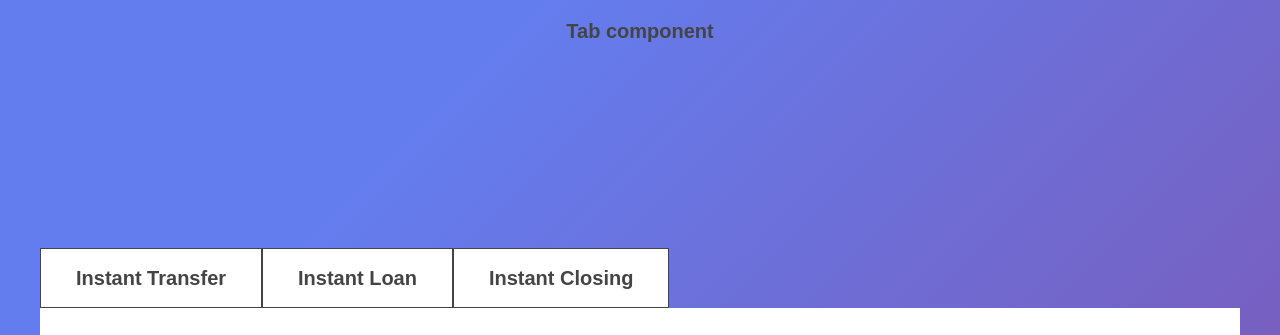
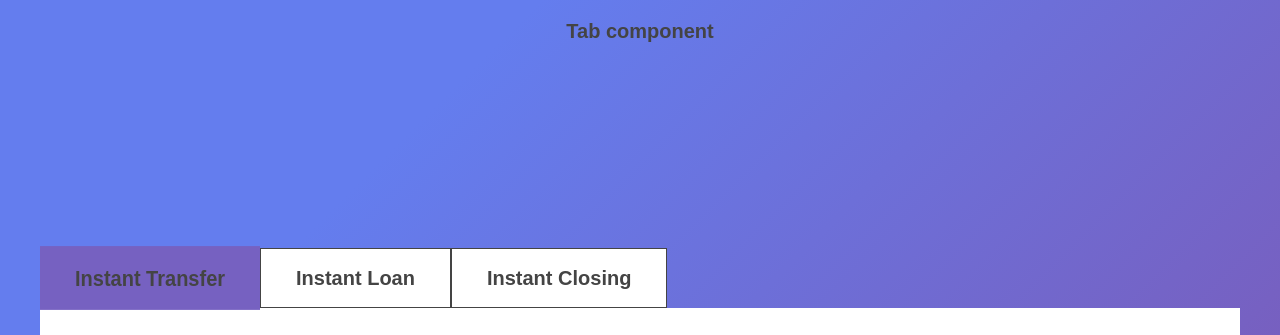
Before and after one commit to asifchowdhuryr8/javascript_projects, a website built with webpack: page 02-Tab-Component/src/index.html in a window 1280 px wide. Both pictures are taken after a click on the button "Instant Transfer". Shown: the top 335 px of the page. Built offline with nearby package versions, Linux system fonts and the light colour scheme.

Commit message:
Added a class to the active tab item and refactor the code.

```diff
--- a/02-Tab-Component/src/sass/main.scss
+++ b/02-Tab-Component/src/sass/main.scss
@@ -17,6 +17,7 @@
     text-align: center;
     padding: 2rem 0;
 }
+
 .button__item {
     font-size: 2rem;
     font-weight: 600;
@@ -27,6 +28,12 @@
     color: $grey;
     border: 1px solid $grey;
     cursor: pointer;
+
+    &.button__item--active {
+        transform: scaleY(1.1);
+        background-color: #7661c1;
+        border: none;
+    }
 }
 
 .tab__content {
@@ -53,35 +60,3 @@
         line-height: 1.7;
     }
 }
-
-.active-button {
-  transform: scaleY(1.3);
-}
-
-.tab-button {
-  transition: all 0.3s ease-in-out;
-}
-
-.active-tab {
-  display: flex !important;
-  transition: all 0.3s ease-in-out;
-  animation: tab-animation 0.5s ease-in-out;
-  column-gap: 4rem;
-}
-/*
-@keyframes tab-animation {
-  0% {
-    opacity: 0;
-    transform: translateX(-1000%);
-  }
-
-  85% {
-    opacity: 1;
-    transform: translateX(-30%);
-  }
-
-  100% {
-    opacity: 1;
-    transform: translateX(0);
-  }
-} */
--- a/02-Tab-Component/src/typescript/_classes.ts
+++ b/02-Tab-Component/src/typescript/_classes.ts
@@ -1,4 +1,4 @@
-import { tabButton, tab } from "./_dom_selector";
+import domSelector from "./_dom_selector";
 
 class Tab {
     constructor(
@@ -8,11 +8,13 @@ class Tab {
         TabBody: string,
         TabImage: string
     ) {
-    tabButton.insertAdjacentHTML(
+        domSelector.tabButton.insertAdjacentHTML(
             "beforeend",
-      `<button class="button__item" data-tab="${id}">${buttonText}</button>`
+            `<button class="${
+                id == 1 ? "button__item button__item--active" : "button__item"
+            }" data-tab="${id}">${buttonText}</button>`
         );
-    tab.insertAdjacentHTML(
+        domSelector.tab.insertAdjacentHTML(
             "beforeend",
             `
         <div class="${
--- a/02-Tab-Component/src/typescript/_dom_selector.ts
+++ b/02-Tab-Component/src/typescript/_dom_selector.ts
@@ -1,4 +1,16 @@
-const tabButton = document.querySelector(".tab .button")! as HTMLDivElement;
-const tab = document.querySelector(".tab")! as HTMLDivElement;
+const domSelector = {
+    tab: document.querySelector(".tab")! as HTMLDivElement,
+    tabButton: document.querySelector(".tab .button")! as HTMLDivElement,
 
-export { tabButton, tab };
+    tabItems: () =>
+        document.querySelectorAll(
+            ".tab .tab__content"
+        )! as NodeListOf<HTMLDivElement>,
+
+    button: (tabDataId: string) =>
+        document.querySelector(
+            `[data-tab="${tabDataId}"]`
+        )! as HTMLButtonElement,
+};
+
+export default domSelector;
--- a/02-Tab-Component/src/typescript/app.ts
+++ b/02-Tab-Component/src/typescript/app.ts
@@ -1,19 +1,21 @@
 import { tabTitle, tabTitle2, tabTitle3, tabBody } from "./_utils";
-import { tabButton } from "./_dom_selector";
+import domSelector from "./_dom_selector";
 import { Tab } from "./_classes";
 
-tabButton.addEventListener("click", (event: Event) => {
+domSelector.tabButton.addEventListener("click", (event: Event) => {
     const target = event.target as HTMLElement;
-  const tabValue = target.dataset.tab;
+    const tabButtonId = target.dataset.tab;
     if (target.classList.contains("button__item")) {
-    const tabContents = document.querySelectorAll(
-      ".tab .tab__content"
-    )! as NodeListOf<HTMLDivElement>;
-    tabContents.forEach((tabContent) => {
-      if (tabValue != tabContent.dataset.tab) {
-        tabContent.classList.add("tab__content--hidden");
+        const tabContents = domSelector.tabItems();
+        tabContents.forEach((tabItem) => {
+            const tabDataId: string = tabItem.dataset.tab!;
+            const button = domSelector.button(tabDataId);
+            if (tabButtonId !== tabDataId) {
+                tabItem.classList.add("tab__content--hidden");
+                button.classList.remove("button__item--active");
             } else {
-        tabContent.classList.remove("tab__content--hidden");
+                tabItem.classList.remove("tab__content--hidden");
+                button.classList.add("button__item--active");
             }
         });
     }
```
Lines whose indentation alone changed are shown as unchanged.
